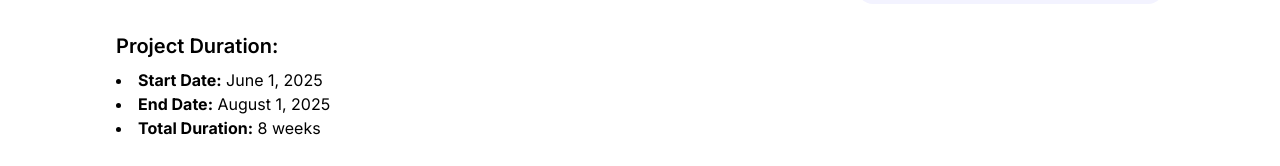
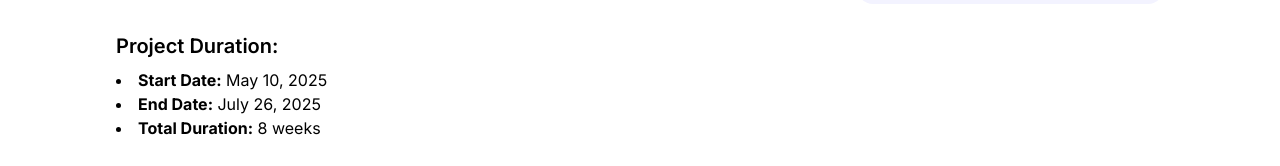
Before and after one commit to techtalentscity/techtalentscity.github.io, a React (Vite) app: page /projects/climate-prediction in a window 1280 px wide. Shown: the part 495-661 px from the top of the page. Built offline with nearby package versions, Linux system fonts and the light colour scheme.

Commit message:
Update climate-prediction.jsx

```diff
--- a/src/Pages/ProjectDetail/climate-prediction.jsx
+++ b/src/Pages/ProjectDetail/climate-prediction.jsx
@@ -25,8 +25,8 @@ const DataScienceProjectDetail = () => {
         <div className="mb-8">
           <h2 className="text-xl font-semibold mb-2">Project Duration:</h2>
           <ul className="list-disc list-inside">
-            <li><strong>Start Date:</strong> June 1, 2025</li>
-            <li><strong>End Date:</strong> August 1, 2025</li>
+            <li><strong>Start Date:</strong> May 10, 2025</li>
+            <li><strong>End Date:</strong> July 26, 2025</li>
             <li><strong>Total Duration:</strong> 8 weeks</li>
           </ul>
         </div>
```
